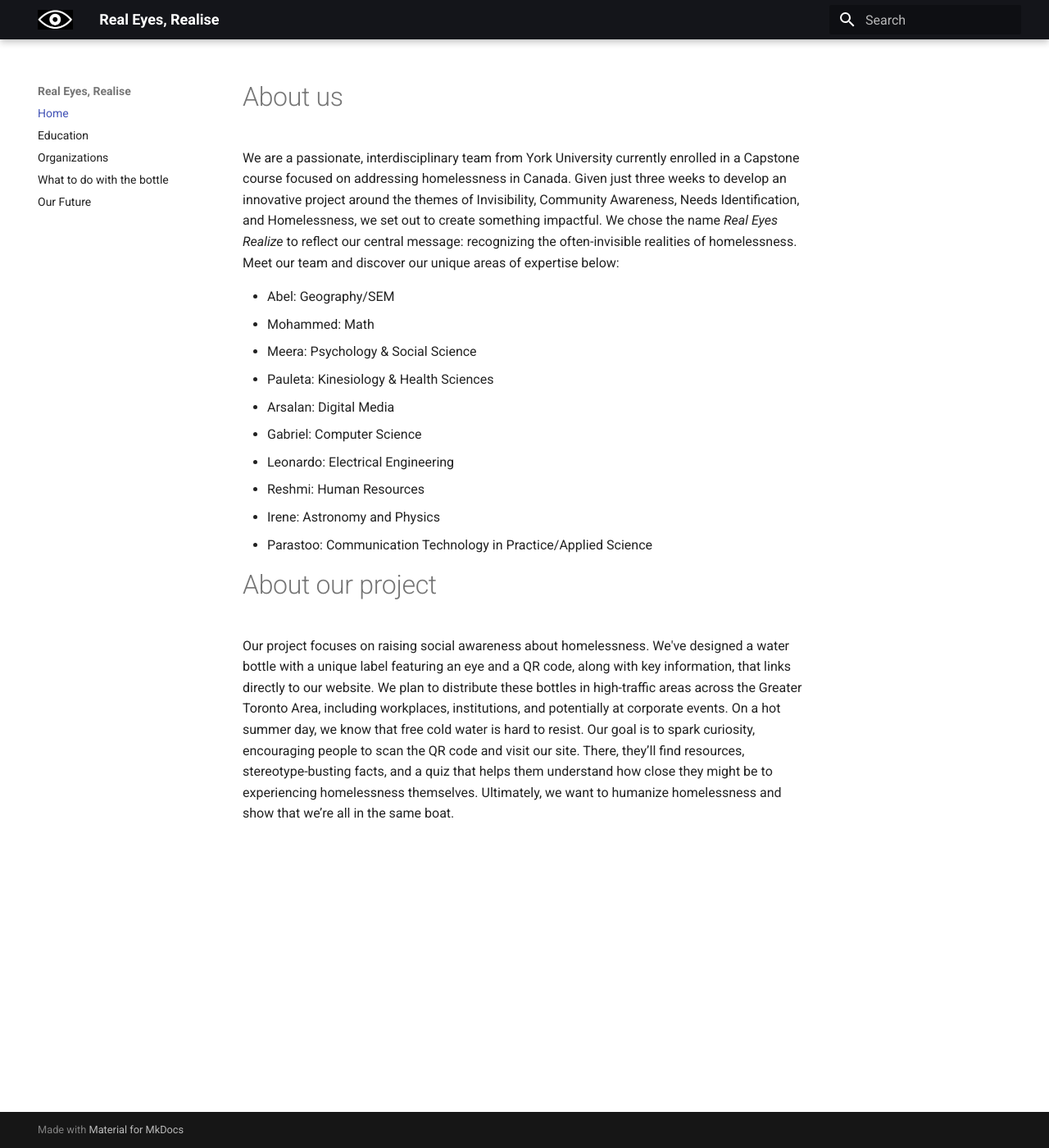
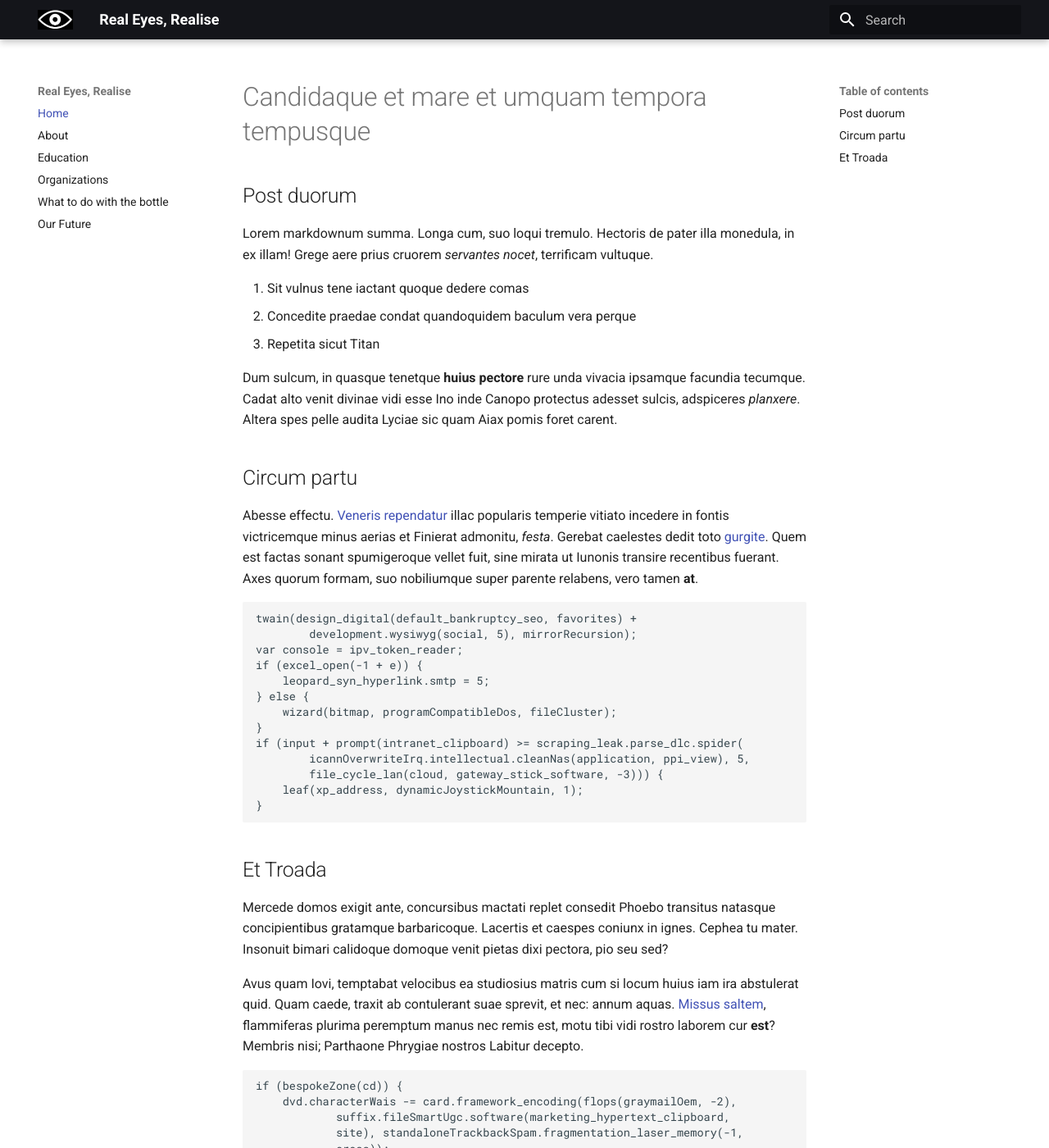
Before and after one commit to Real-Eyes-Realise/Real-Eyes-Realise.github.io, an MkDocs documentation site: the page built from docs/index.md, in a window 1280 px wide and 1400 px high. Shown: the whole window at 82% size. Built offline with MkDocs 1.6.1 and Material for MkDocs 9.7.7, drawn with Linux system fonts in a browser that asks for light colours; some of the changed text lies outside the part shown.

Commit message:
Fix broken site changes hopefully

```diff
--- a/docs/index.md
+++ b/docs/index.md
@@ -1,18 +1,74 @@
-# About us
+# Candidaque et mare et umquam tempora tempusque
 
-We are a passionate, interdisciplinary team from York University currently enrolled in a Capstone course focused on addressing homelessness in Canada. Given just three weeks to develop an innovative project around the themes of Invisibility, Community Awareness, Needs Identification, and Homelessness, we set out to create something impactful. We chose the name *Real Eyes Realize* to reflect our central message: recognizing the often-invisible realities of homelessness. Meet our team and discover our unique areas of expertise below:
+## Post duorum
 
-- Abel: Geography/SEM
-- Mohammed: Math
-- Meera: Psychology & Social Science
-- Pauleta: Kinesiology & Health Sciences
-- Arsalan: Digital Media
-- Gabriel: Computer Science
-- Leonardo: Electrical Engineering
-- Reshmi: Human Resources
-- Irene: Astronomy and Physics
-- Parastoo: Communication Technology in Practice/Applied Science
+Lorem markdownum summa. Longa cum, suo loqui tremulo. Hectoris de pater illa
+monedula, in ex illam! Grege aere prius cruorem *servantes nocet*, terrificam
+vultuque.
 
-# About our project
+1. Sit vulnus tene iactant quoque dedere comas
+2. Concedite praedae condat quandoquidem baculum vera perque
+3. Repetita sicut Titan
 
-Our project focuses on raising social awareness about homelessness. We've designed a water bottle with a unique label featuring an eye and a QR code, along with key information, that links directly to our website. We plan to distribute these bottles in high-traffic areas across the Greater Toronto Area, including workplaces, institutions, and potentially at corporate events. On a hot summer day, we know that free cold water is hard to resist. Our goal is to spark curiosity, encouraging people to scan the QR code and visit our site. There, they’ll find resources, stereotype-busting facts, and a quiz that helps them understand how close they might be to experiencing homelessness themselves. Ultimately, we want to humanize homelessness and show that we’re all in the same boat.
+Dum sulcum, in quasque tenetque **huius pectore** rure unda vivacia ipsamque
+facundia tecumque. Cadat alto venit divinae vidi esse Ino inde Canopo protectus
+adesset sulcis, adspiceres *planxere*. Altera spes pelle audita Lyciae sic quam
+Aiax pomis foret carent.
+
+## Circum partu
+
+Abesse effectu. [Veneris rependatur](http://www.ad.io/hunc-nostra.aspx) illac
+popularis temperie vitiato incedere in fontis victricemque minus aerias et
+Finierat admonitu, *festa*. Gerebat caelestes dedit toto
+[gurgite](http://ingens-et.io/undisipso). Quem est factas sonant spumigeroque
+vellet fuit, sine mirata ut Iunonis transire recentibus fuerant. Axes quorum
+formam, suo nobiliumque super parente relabens, vero tamen **at**.
+
+    twain(design_digital(default_bankruptcy_seo, favorites) +
+            development.wysiwyg(social, 5), mirrorRecursion);
+    var console = ipv_token_reader;
+    if (excel_open(-1 + e)) {
+        leopard_syn_hyperlink.smtp = 5;
+    } else {
+        wizard(bitmap, programCompatibleDos, fileCluster);
+    }
+    if (input + prompt(intranet_clipboard) >= scraping_leak.parse_dlc.spider(
+            icannOverwriteIrq.intellectual.cleanNas(application, ppi_view), 5,
+            file_cycle_lan(cloud, gateway_stick_software, -3))) {
+        leaf(xp_address, dynamicJoystickMountain, 1);
+    }
+
+## Et Troada
+
+Mercede domos exigit ante, concursibus mactati replet consedit Phoebo transitus
+natasque concipientibus gratamque barbaricoque. Lacertis et caespes coniunx in
+ignes. Cephea tu mater. Insonuit bimari calidoque domoque venit pietas dixi
+pectora, pio seu sed?
+
+Avus quam Iovi, temptabat velocibus ea studiosius matris cum si locum huius iam
+ira abstulerat quid. Quam caede, traxit ab contulerant suae sprevit, et nec:
+annum aquas. [Missus saltem](http://quacumquenocebant.net/conscia), flammiferas
+plurima peremptum manus nec remis est, motu tibi vidi rostro laborem cur
+**est**? Membris nisi; Parthaone Phrygiae nostros Labitur decepto.
+
+    if (bespokeZone(cd)) {
+        dvd.characterWais -= card.framework_encoding(flops(graymailOem, -2),
+                suffix.fileSmartUgc.software(marketing_hypertext_clipboard,
+                site), standaloneTrackbackSpam.fragmentation_laser_memory(-1,
+                cross));
+    } else {
+        agp(router, network);
+    }
+    if (interactive.heuristic.utfDnsBloatware(commerce_shareware) +
+            unicode_zone_rate(monitor_zip) - scareware / cd) {
+        qbeIllegalDrive.microphone_vector(vector(modem));
+        font_workstation_ping += 4;
+    }
+    routerBankruptcy += 5 + scrollingKeywords;
+    dvi.cache.terabyteFragmentation(print(zoneManetBandwidth(1, ios_rw),
+            disk_virtual * drm_encryption_insertion, -4), drive_smm_botnet,
+            title_beta_rdram);
+
+Apollo columnae deplorata levia subsedit haerentem tacebitur sibi? Moras est:
+illo servabitur revexit parva mille; sua per meos videndi. Et novo, ille subsunt
+inquit pennisque laboratum erexit relictum.
--- a/mkdocs.yml
+++ b/mkdocs.yml
@@ -1,6 +1,7 @@
 site_name: Real Eyes, Realise
 nav:
   - Home: index.md
+  - About: about.md
   - Education: stereotypes.md
   - Organizations: organizations.md
   - What to do with the bottle: recycling.md
```
Also changed, not shown: docs/about.md (added, +18 -0 lines).
